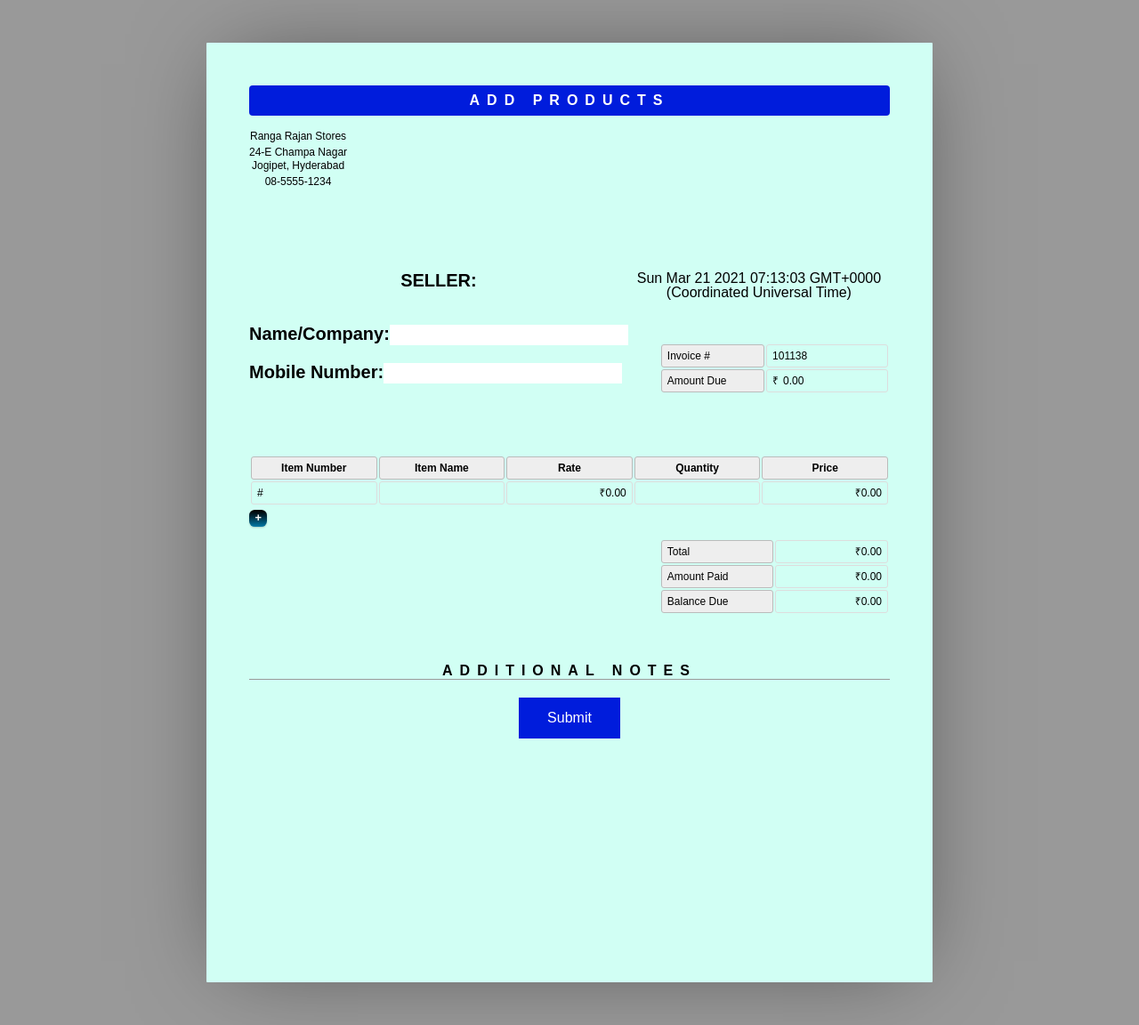
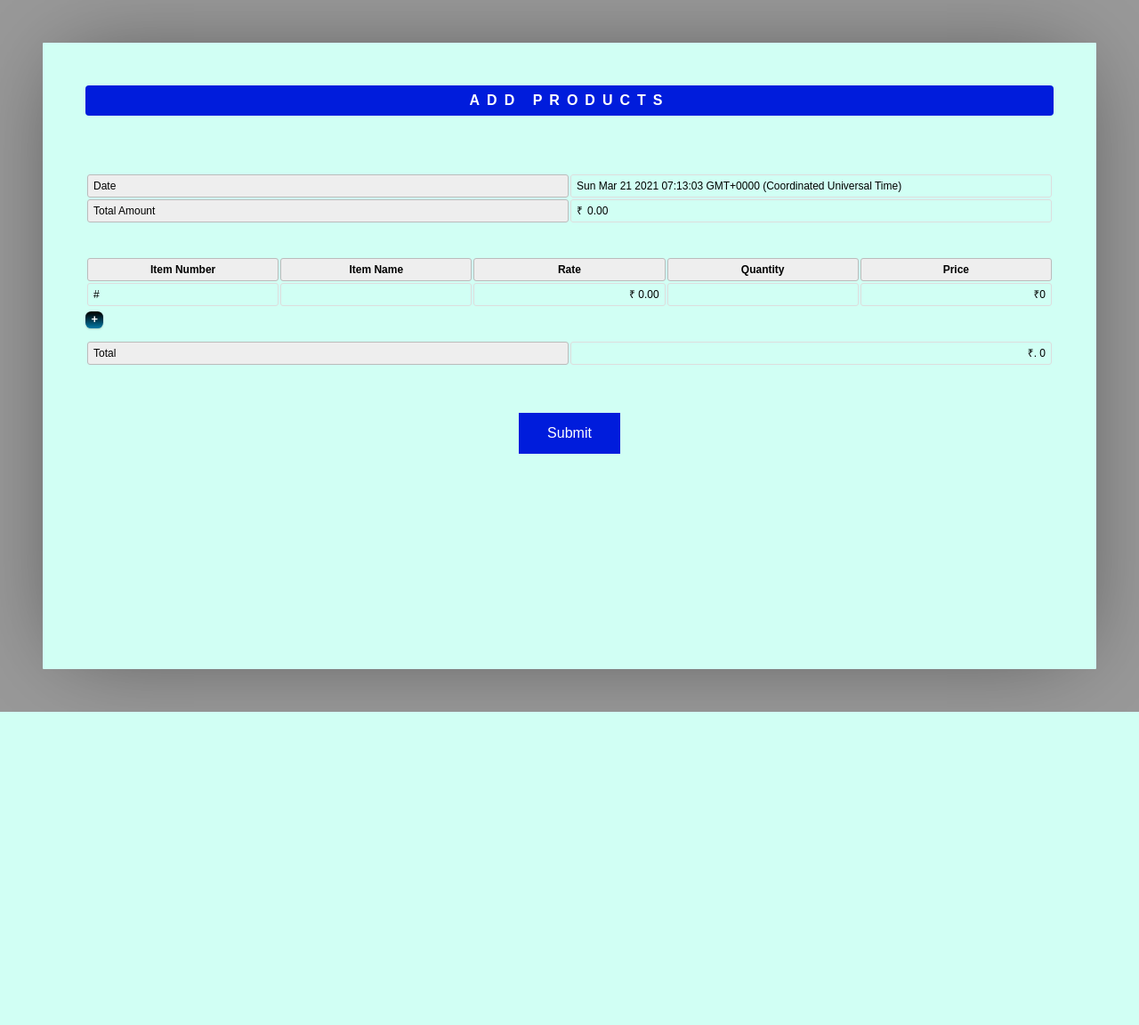
Before and after one commit to AJAY1684/DBMS-Project, a PHP site: page /AddProducts.html in a window 1280 px wide. Shown: the whole page at 89% size. After the commit the page ends 800 px from the top, so only its background shows below. Run offline with PHP 8.4, Linux system fonts and the light colour scheme.

Commit message:
Add files via upload

```diff
--- a/AddProducts.CSS
+++ b/AddProducts.CSS
@@ -38,13 +38,17 @@ th, td { border-radius: 0.25em; border-style: solid; }
 th { background: #EEE; border-color: #BBB; }
 td { border-color: #DDD; }
 
+
 /* page */
 
 html { font: 16px/1 'Open Sans', sans-serif; overflow: auto; padding: 0.5in; }
 html { background: #999; cursor: default; }
 
-body { box-sizing: border-box; height: 11in; margin: 0 auto; overflow: hidden; padding: 0.5in; width: 8.5in; }
+body { box-sizing: border-box; margin: 0 auto; overflow: hidden; padding: 0.5in; width: auto; }
 body { background: #FFF; border-radius: 1px; box-shadow: 0 0 1in -0.25in rgba(0, 0, 0, 0.5); }
+
+
+
 
 /* header */
 
@@ -67,17 +71,7 @@ article h1 { clip: rect(0 0 0 0); position: absolute; }
 
 article address { float: left; font-size: 125%; font-weight: bold; }
 
-/* table meta & balance */
 
-table.meta, table.balance { float: right; width: 36%; }
-table.meta:after, table.balance:after { clear: both; content: ""; display: table; }
-
-/* table meta */
-
-table.meta th { width: 50%; }
-table.meta td { width: 60%; }
-
-/* table items */
 
 table.inventory { clear: both; width: 100%; }
 table.inventory th { font-weight: bold; text-align: center; }
--- a/AddProducts.html
+++ b/AddProducts.html
@@ -1,50 +1,30 @@
 <html>
-
 <head>
 	<meta name="viewport" content="width=device-width, initial-scale=1.0">
 	<title>Add Products to Inventory</title>
-	<link rel="stylesheet"type = "text/css" href="AddProducts.CSS">
+	<link rel="stylesheet"type = "text/css" href="AddProducts.css">
 	<script src="AddProducts.js"></script>
 </head>
 
-
-
 <body>
-<div>
-	<div name="Bill" id = "BillReceipt">
-		<header>
-			<h1>Add Products</h1>
-			<address contenteditable=="false">
-				<p>Ranga Rajan Stores</p>
-				<p> 24-E Champa Nagar<br>Jogipet, Hyderabad</p>
-				<p>08-5555-1234</p><br><br>
-
-			</address>
-
-		</header>
+<div name="Bill" id = "BillReceipt">
 
 
 
+		<header><h1>Add Products</h1></header>
 
 
 		<article>
-			<h1>Seller</h1>
-			<address contenteditable="false">
-				<p>SELLER:</p><br><br>
-				<label for="Rname"> Name/Company:</label><input type="text" id="Rname" name="Rname"><br><br>
-				<label for="Rnumber">Mobile Number:</label><input type="text" id="Rnum" name="Rnum"><br><br>
-			</address>
 
-			<h1>Date:</h1><p id="Date"></p><br><br><br>
 
 			<table class="meta">
 				<tr>
-					<th><span contenteditable="false">Invoice #</span></th>
-					<td><span contenteditable>101138</span></td>
+					<th><span contenteditable="false">Date</span></th>
+					<td><span contenteditable><p id="Date"></p></span></td>
 				</tr>
 
 				<tr>
-					<th><span contenteditable="false">Amount Due</span></th>
+					<th><span contenteditable="false">Total Amount</span></th>
 					<td><span id="prefix" contenteditable>₹</span><span>0.00</span></td>
 				</tr>
 			</table>
@@ -79,27 +59,12 @@
 			<a class="add">+</a>
 			<table class="balance">
 				<tr>
-					<th><span contenteditable>Total</span></th>
+					<th><span contenteditable>Total </span></th>
 					<td><span data-prefix>₹. </span><span>00.00</span></td>
 				</tr>
-				<tr>
-					<th><span contenteditable>Amount Paid</span></th>
-					<td><span data-prefix>₹. </span><span contenteditable>0.00</span></td>
-				</tr>
-				<tr>
-					<th><span contenteditable>Balance Due</span></th>
-					<td><span data-prefix>₹. </span><span>₹0.00</span></td>
-				</tr>
+
 			</table>
 		</article>
-
-
-		<aside>
-			<h1><span contenteditable>Additional Notes</span></h1>
-			<div contenteditable="false">
-				<p></p>
-			</div>
-		</aside>
 
 	</div>
 
@@ -111,9 +76,8 @@
 
 </div>
 
+
 </body>
-
-
 
 
 <script>
@@ -122,5 +86,4 @@ document.getElementById("Date").innerHTML = d;
 </script>
 
 
-
 </html>
```
